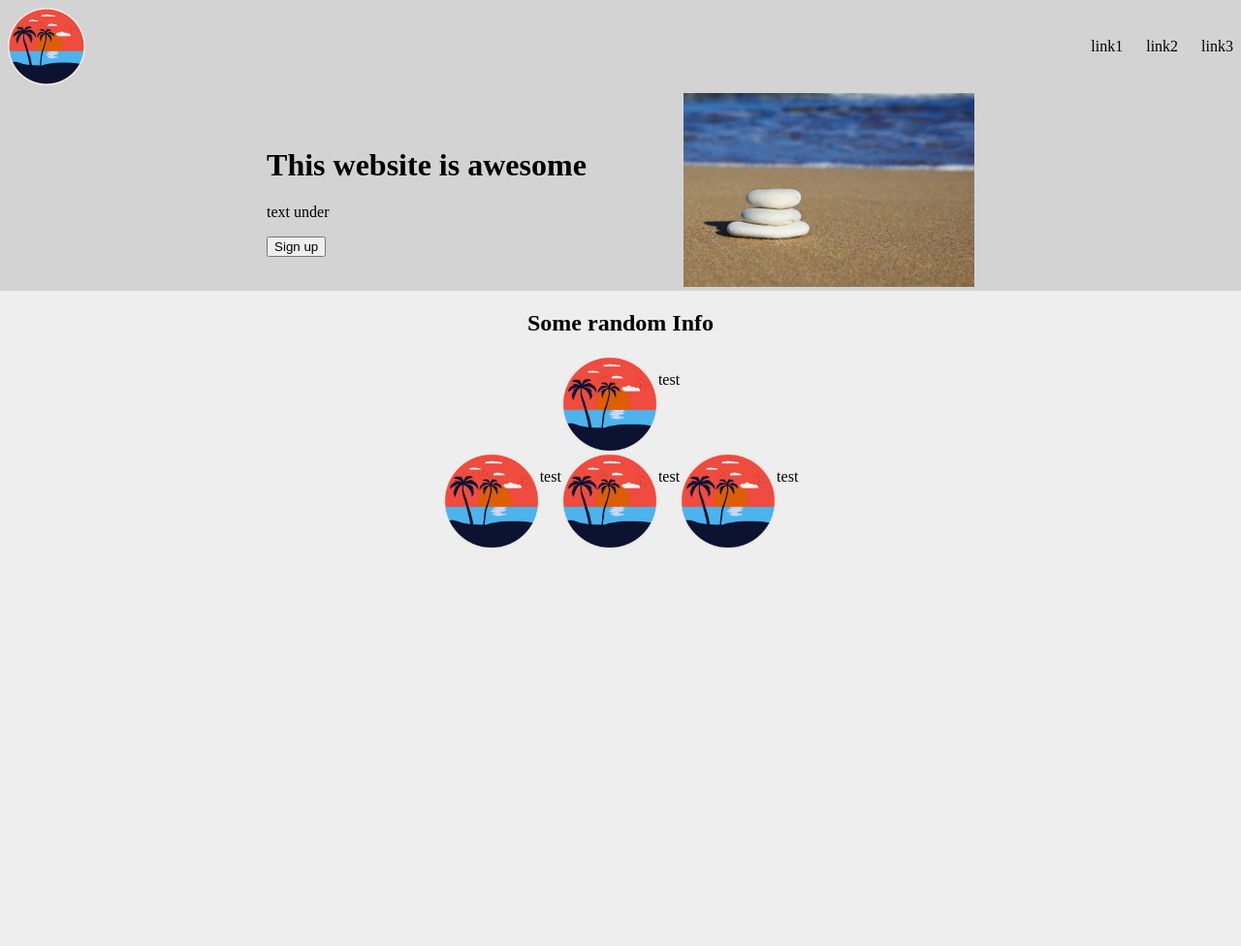
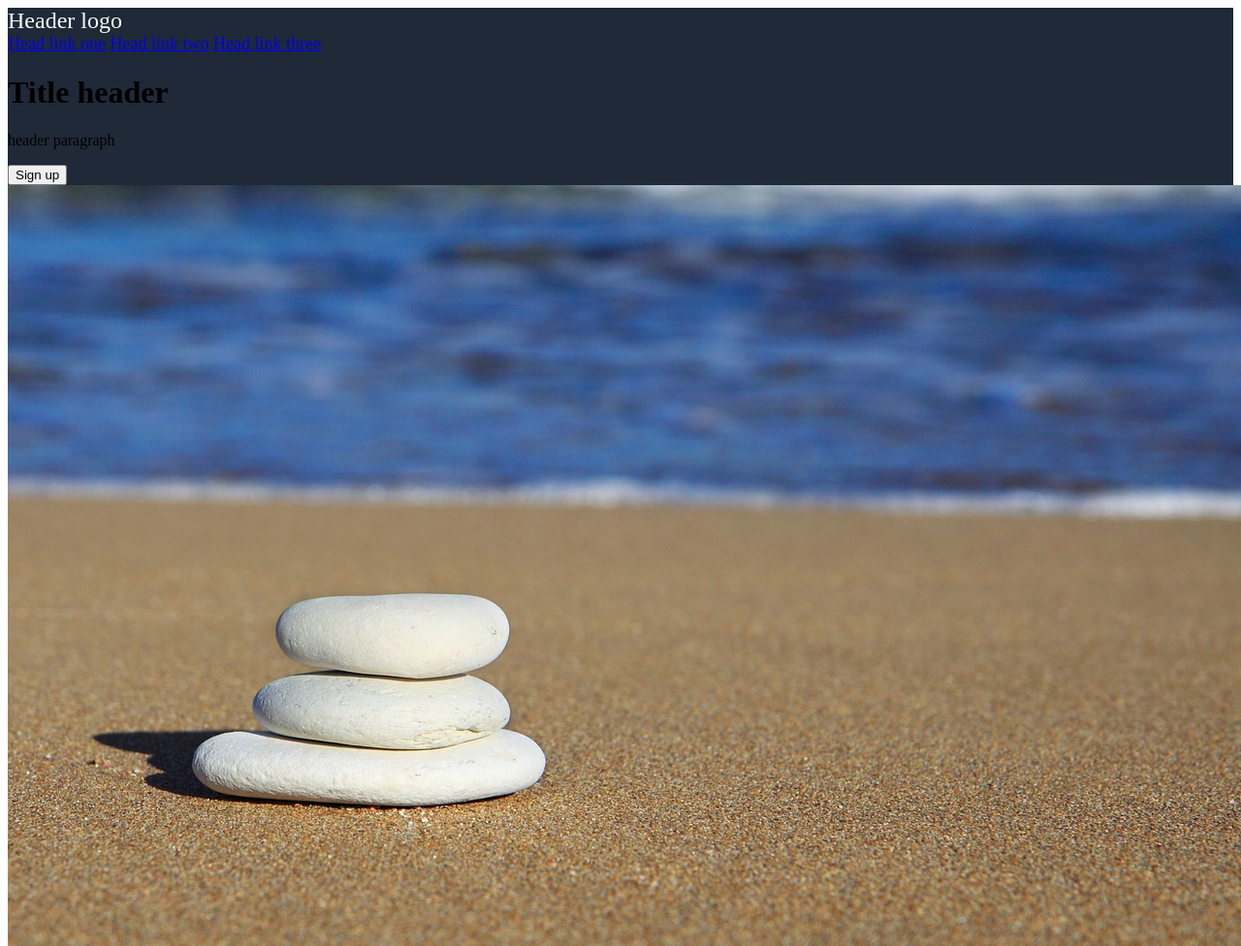
Before and after one commit to ricocebu/odin-landing-page, a plain HTML site: page index.html in a window 1280 px wide. Shown: the top 976 px of the page at 97% size. Before the commit the page ends 800 px from the top, so only its background shows below. Drawn offline with Linux system fonts and the light colour scheme.

Commit message:
Create new format and adjust whole HTML and CSS

```diff
--- a/index.html
+++ b/index.html
@@ -7,45 +7,34 @@
     <link rel="stylesheet" href="style.css">
 </head>
 <body>
-    <header class="header">
-        <img class="logo" src="./img/icon-5577198_1280.png" alt="Beach please logo">
-        <div class="header-links">
-            <div>link1</div>
-            <div>link2</div>
-            <div>link3</div>
+    <header>
+        <div class="top-header">
+            <div class="top-one">Header logo</div>
+            <div class="top-two">
+                <a href="#">Head link one</a>
+                <a href="#">Head link two</a>
+                <a href="#">Head link three</a>
+            </div>
+        </div>
+        <div class="bottom-header">
+            <div class="bottom-one">
+                <h1>Title header</h1>
+                <p>header paragraph</p>
+                <button>Sign up</button>
+            </div>
+            <div class="bottom-two">
+                <img src="./img/rocks-15712_1280.jpg" alt="">
+            </div>
         </div>
     </header>
-    <div class="header-second">
-        <div>
-            <h1>This website is awesome</h1>
-            <p>text under</p>
-            <button>Sign up</button>
-        </div>
-        <div>
-            <img class="header-image" src="./img/rocks-15712_1280.jpg" alt="White sand beach with 3 layered rocks">
-        </div>
+    <div>
+
     </div>
-    <div class="content">
-        <div class="text-head">
-            <h2>Some random Info</h2>
-        </div>
-        <div>
-            <img class="content-img" src="./img/icon-5577198_1280.png" alt="">
-            <p>test</p>
-        </div>
-        <div>
-        <div>
-            <img class="content-img" src="./img/icon-5577198_1280.png" alt="">
-            <p>test</p>
-        </div>
-        <div>
-            <img class="content-img" src="./img/icon-5577198_1280.png" alt="">
-            <p>test</p>
-        </div>
-        <div>
-            <img class="content-img" src="./img/icon-5577198_1280.png" alt="">
-            <p>test</p>
-        </div>
+    <div>
+
     </div>
+    <footer>
+
+    </footer>
 </body>
 </html>
--- a/style.css
+++ b/style.css
@@ -1,57 +1,22 @@
 body {
-    background-color: #eeeeee;
-    min-height: 100vh;
-    display: flex;
-    flex-direction: column;
-    margin: 0;
+
 }
 
-.header {
-    display: flex;
-    justify-content: space-between;
-    align-items: center;
-    background-color: #d3d3d3;
-    padding: 0 8px;
+header {
+    background-color: #1F2937;
 }
 
-.logo {
-    width: auto;
-    height: 80px;
-    margin: 8px 0;
+.top-header {
+    /*display: flex;
+    justify-content: space-between;*/
 }
 
-.header-links {
-    display: flex;
-    align-items: center;
-    gap: 24px;
+.top-one {
+    font-size: 24px;
+    color: #F9FAF8;
 }
 
-.header-second {
-    display: flex;
-    justify-content: center;
-    align-items: center;
-    background-color: #d3d3d3;
-    gap: 100px;
+.top-two {
+    font-size: 18px;
+    color: #E5E7EB;
 }
-
-.header-image {
-    height: 200px;
-    width: auto;
-}
-
-.content {
-    display: flex;
-    justify-content: center;
-    align-items: center;
-    flex-direction: column;
-}
-
-.content div {
-    display: flex;
-    flex-shrink: 1;
-}
-
-.content-img {
-    width: 100px;
-    height: 100px;
-}
```
